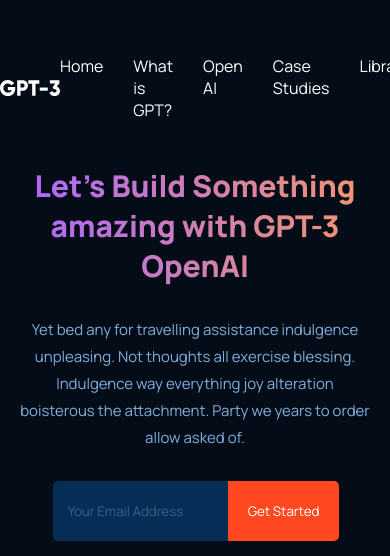
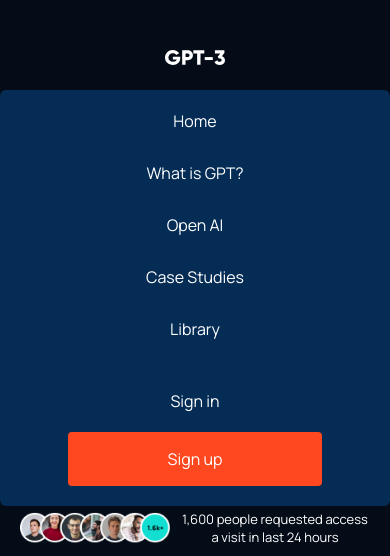
Before and after one commit to Anubhav-Pal/GPT-3, a React (Vite) app: page / in a window 390 px wide. Shown: the top 556 px of the page. Built offline with nearby package versions, Linux system fonts and the light colour scheme.

Commit message:
responsive nav

```diff
--- a/src/components/navbar/Navbar.jsx
+++ b/src/components/navbar/Navbar.jsx
@@ -1,6 +1,8 @@
 import React from 'react'
 import './navbar.css'
 import logo from '../../assets/logo.svg'
+import hamburger from '../../assets/hamburger.png'
+
 
 
 const Navbar = () => (
--- a/src/components/navbar/navbar.css
+++ b/src/components/navbar/navbar.css
@@ -46,3 +46,40 @@
     padding: 16px 34px;
     background-color: #FF4820;
 }
+
+
+
+@media screen and (width<479px) {
+    .navbar {
+        flex-direction: column;
+    }
+
+    .navbarLinks {
+        /* visibility: hidden; */
+        background-color: #042C54;
+        border-radius: 6px;
+        width: 100%;
+        padding: 20px 0;
+        position: absolute;
+        flex-direction: column;
+        gap: 50px;
+        margin-top: 40px;
+    }
+
+    .navbarLinksMain {
+        flex-direction: column;
+        align-items: center;
+    }
+
+    .navbarLinksButtons {
+        flex-direction: column;
+    }
+
+    .SignUpButton {
+        border-radius: 4px;
+        padding: 16px 100px;
+        background-color: #FF4820;
+    }
+
+
+}
```
Also changed, not shown: src/assets/hamburger.png (added).
